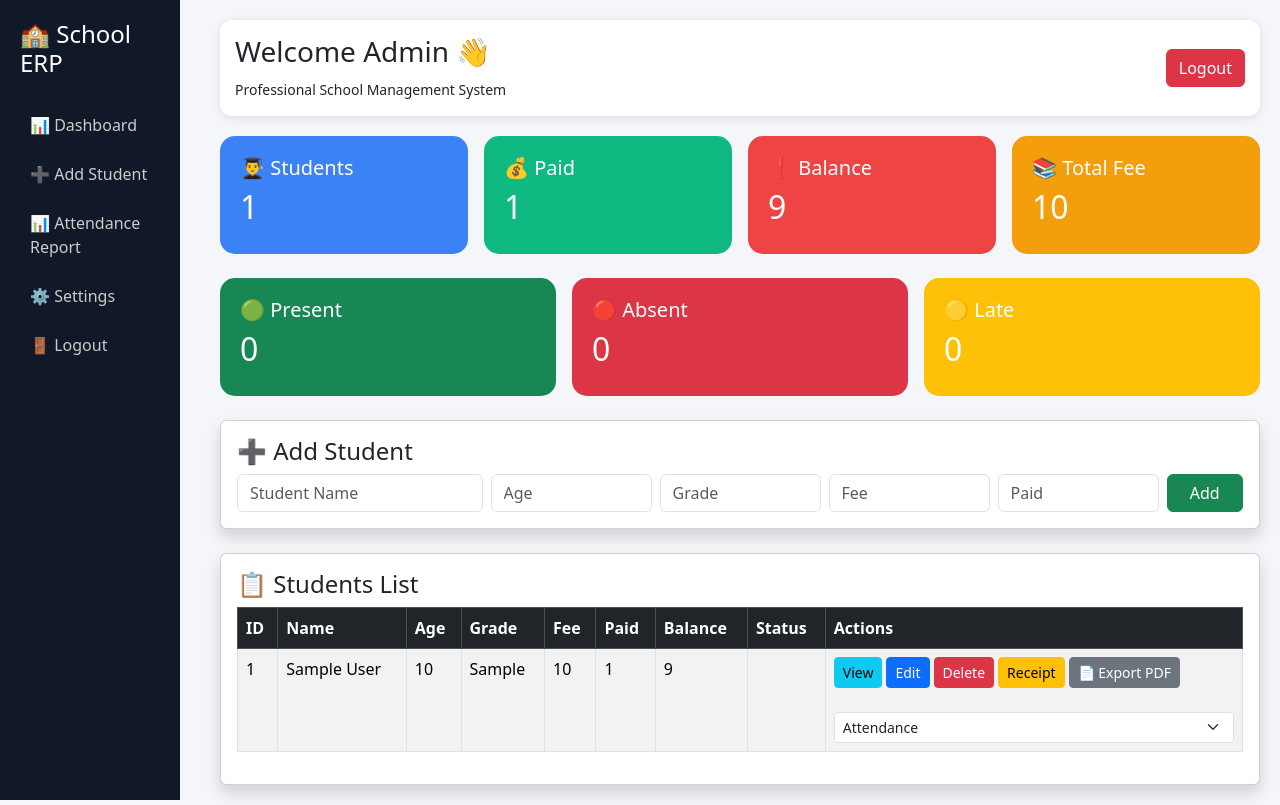
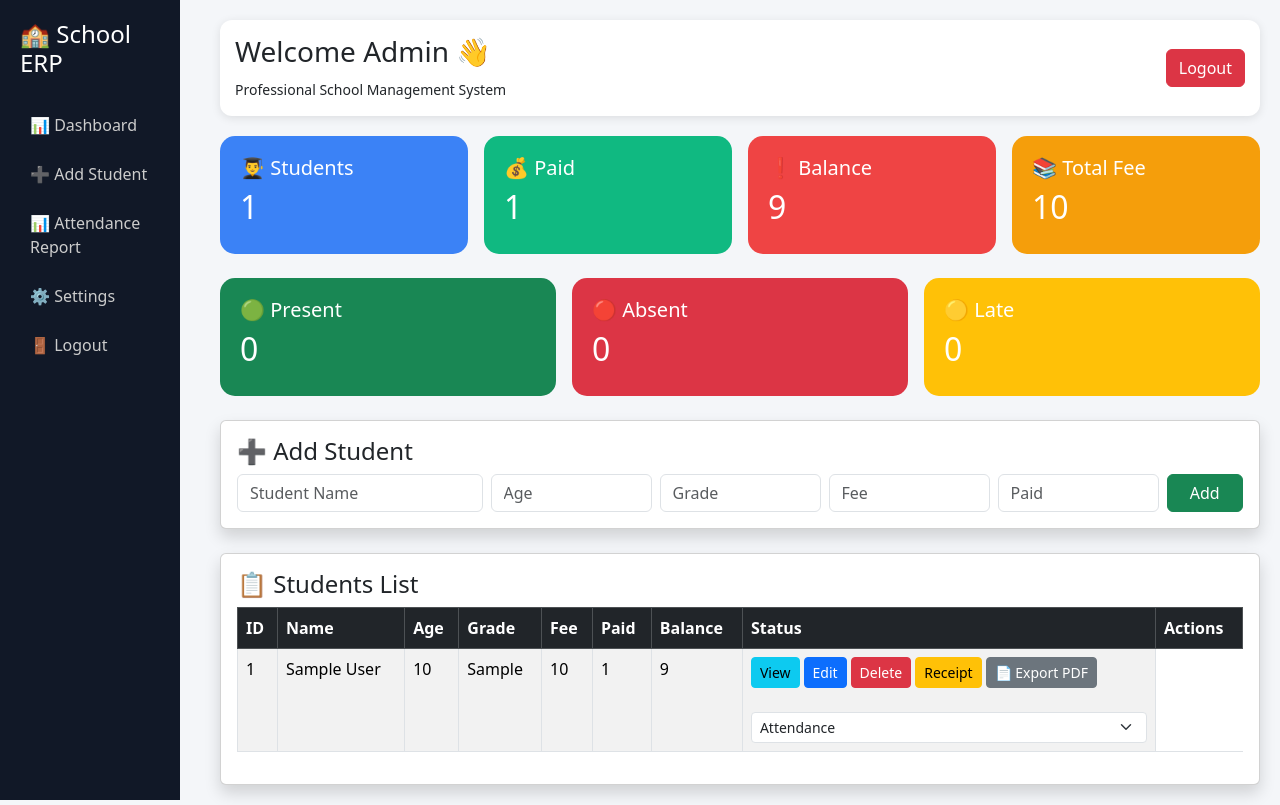
Before and after one commit to we32693269/school-saas, a Flask app: page /dashboard in a window 1280 px wide. Run offline with Flask 3, Linux system fonts and the light colour scheme; the visitor is signed in with stand-in values (Sample User, id 1); tables that the repository leaves empty hold one stand-in row (values such as "Sample post").

Commit message:
Update dashboard.html

```diff
--- a/templates/dashboard.html
+++ b/templates/dashboard.html
@@ -11,7 +11,7 @@
             background:#f4f6f9;
         }
         td {
-           horizontal-align: top;
+           vertical-align: top;
            white-space: nowrap;
         }
 
@@ -251,7 +251,6 @@
                 <td>{{ s[5] }}</td>
                 <td>{{ s[4] - s[5] }}</td>
                 <td>
-                <td>
 
 <div class="d-flex flex-wrap gap-1">
 
```
